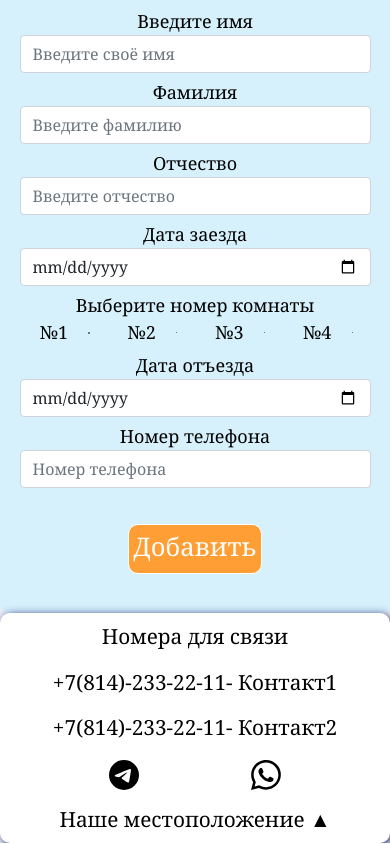
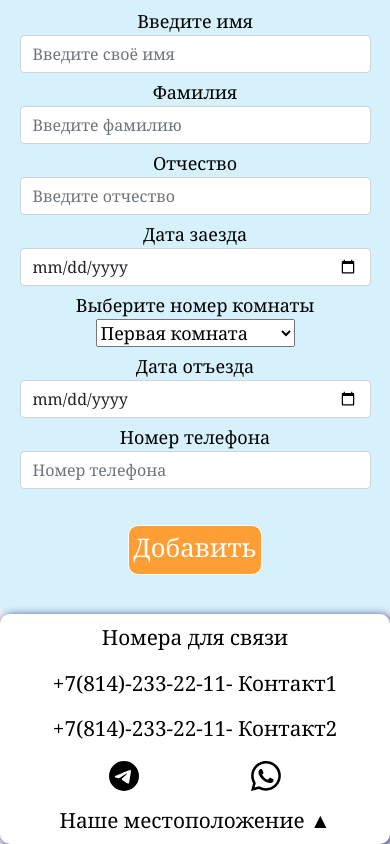
Before and after one commit to ValeriaLugovskaya/hotel_site_react, a React (Create React App) app: page / in a window 390 px wide. Shown: the part 3071-3915 px from the top of the page. Built offline with nearby package versions, Linux system fonts and the light colour scheme; no server answers.

Commit message:
iphones2

```diff
--- a/src/components/Booking/BookingRooms.js
+++ b/src/components/Booking/BookingRooms.js
@@ -179,7 +179,22 @@ class BookingRooms extends Component {
             Выберите номер комнаты
             <br />
             <form className="form_radio_buttons">
-              <label htmlFor="1">№1</label>
+
+
+            <select name="choice">
+                <option value="1"
+                onChange={this.onRadioChange}>
+                    Первая комната</option>
+                <option value="2"
+                onChange={this.onRadioChange}>
+                    Вторая Комната</option>
+                <option value="3"
+                 onChange={this.onRadioChange}>третья комната</option>
+                <option value="4"
+                onChange={this.onRadioChange}>Четвертая комната</option>
+            </select>
+
+             {/*  <label htmlFor="1">№1</label>
               <input
                 type="radio"
                 id="1"
@@ -217,7 +232,8 @@ class BookingRooms extends Component {
                 onChange={this.onRadioChange}
                 checked={roomNumber === "4" ? true : false}
               />
-            </form>
+             */}
+             </form>
           </label>
           <br />
           <label>
--- a/src/components/Booking/bookingRooms.scss
+++ b/src/components/Booking/bookingRooms.scss
@@ -104,6 +104,8 @@ button.book_block_btn {
     padding-top: 0;
   }
 
+
+
   .book_block {
     flex-direction: row;
     align-items: center;
@@ -149,6 +151,17 @@ button.book_block_btn {
     justify-content: center;
   }
 
+  .form_radio_buttons{
+
+    display: flex;
+    flex-wrap: wrap;
+    flex-direction: row;
+  }
+
+  radio{
+    width: 50%;
+  }
+
   .book_block_btn {
     margin: 10px auto;
     justify-self: center;
```
